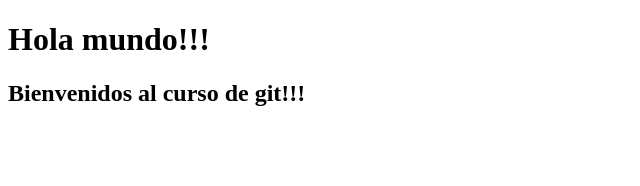
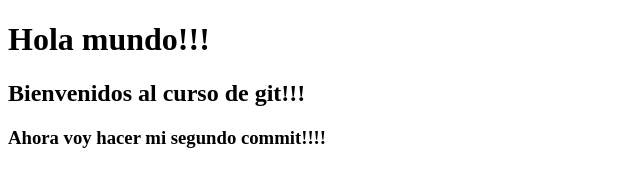
Before and after one commit to ricampusano/TestSitio, a plain HTML site: page index.html in a window 1280 px wide. Shown: the whole page, without its empty margins (0-640 px from the left). Drawn offline with Linux system fonts and the light colour scheme.

Commit message:
Este es mi segundo commit

```diff
--- a/index.html
+++ b/index.html
@@ -7,5 +7,6 @@
 <body>
 <h1>Hola mundo!!!</h1>
 <h2>Bienvenidos al curso de git!!!</h2>
+<h3>Ahora voy hacer mi segundo commit!!!!</h3>
 </body>
 </html>
```
